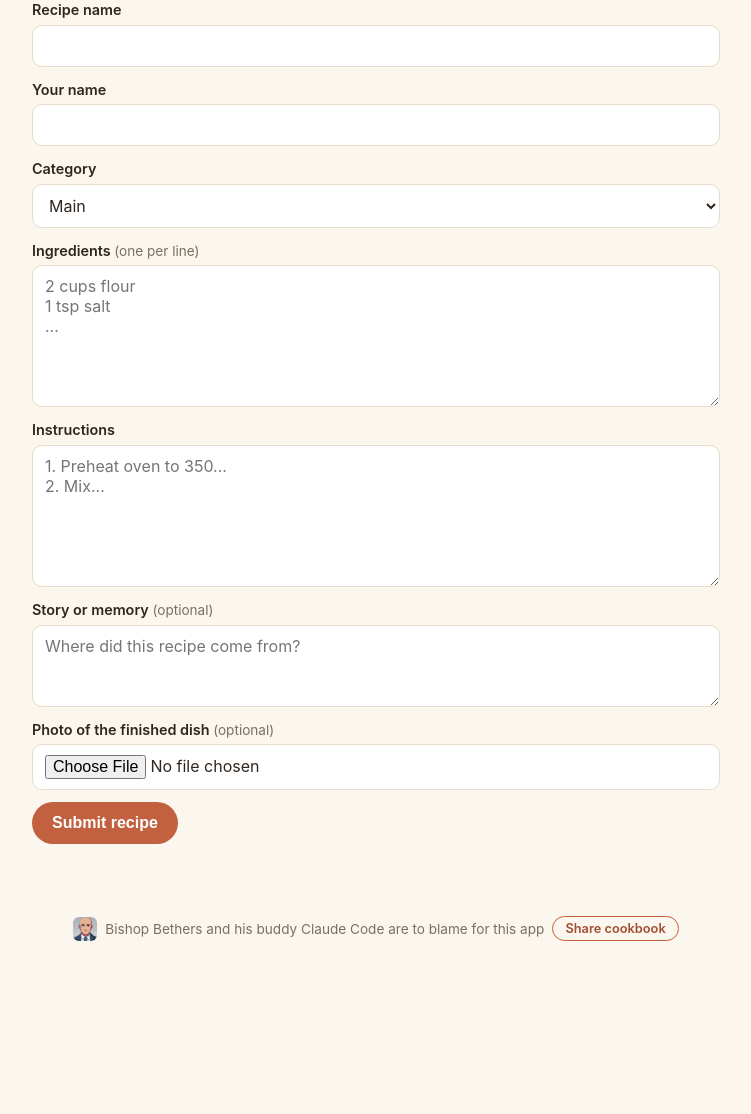
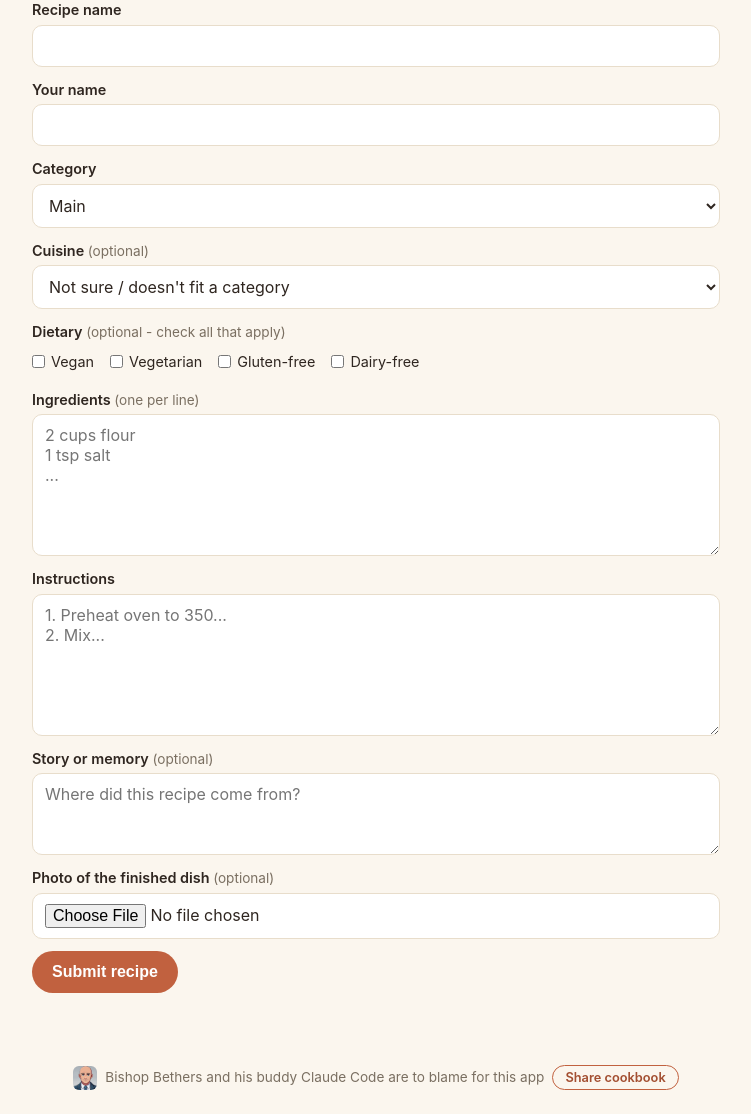
Before and after one commit to mbethers/ward-recipe-book, a Flask app: page /submit in a window 1280 px wide. Shown: the part 220-1334 px from the top of the page, without its empty margins (264-1015 px from the left). Before the commit the page ends 1161 px from the top, so only its background shows below. Run offline with Flask 3, Linux system fonts and the light colour scheme; some libraries are stand-ins or nearby versions.

Commit message:
Add Cuisine and Dietary filtering
- Cuisine: single-select, like Category (chip row, dropdown on submit/
  edit forms, AI guesses it for photo/PDF uploads same as category).
- Dietary: Vegan/Vegetarian/Gluten-free/Dairy-free, multi-select
  (checkboxes, toggleable chips with AND semantics - e.g. Vegan +
  Gluten-free shows only recipes tagged with both). Never AI-inferred -
  allergen mislabeling has real consequences, so these are always
  set by a human (the submitter, or the admin during review).
- Recipe cards and the detail page show cuisine/dietary badges when set.

Co-Authored-By: Claude Sonnet 5 <noreply@anthropic.com>

```diff
--- a/ai_parse.py
+++ b/ai_parse.py
@@ -6,24 +6,25 @@ import re
 
 import anthropic
 
-from db import CATEGORIES
+from db import CATEGORIES, CUISINES
 
 DEFAULT_MODEL = "claude-haiku-4-5-20251001"
 BETTER_MODEL = "claude-sonnet-5"
 
-SYSTEM_PROMPT = """You are transcribing a handwritten or printed recipe card, photo, \
+SYSTEM_PROMPT = f"""You are transcribing a handwritten or printed recipe card, photo, \
 or PDF for a church ward recipe book. Read the image carefully and extract the recipe.
 
 Return ONLY valid JSON, no preamble, no markdown code fences, no commentary. Use \
 exactly this shape:
 
-{
+{{
   "name": "recipe name",
-  "category": "one of Main, Side, Dessert, Bread, Breakfast, Other - your best guess",
+  "category": "one of {", ".join(CATEGORIES)} - your best guess",
+  "cuisine": "one of {", ".join(CUISINES)} - your best guess, or empty string if you can't tell",
   "ingredients": ["ingredient line 1", "ingredient line 2"],
   "instructions": ["step 1", "step 2"],
   "story": "any personal note, memory, or story visible on the card, or empty string if none"
-}
+}}
 
 Rules:
 - If any word or section is illegible, write [unclear] in its place rather than guessing.
@@ -32,6 +33,8 @@ Rules:
 - If you cannot determine a field at all, use an empty string or empty array - never \
 omit a key.
 - Do not add ingredients, steps, or commentary that are not visibly on the source.
+- Do NOT guess at dietary/allergen suitability (vegan, gluten-free, dairy-free, etc.) - \
+that isn't part of this task and is left for a human to confirm.
 """
 
 
@@ -100,6 +103,10 @@ def parse_recipe(file_bytes: bytes, media_type: str, use_better_model: bool = Fa
     if category not in CATEGORIES:
         category = "Other"
 
+    cuisine = (data.get("cuisine") or "").strip()
+    if cuisine not in CUISINES:
+        cuisine = "Other" if cuisine else ""
+
     ingredients = data.get("ingredients") or []
     instructions = data.get("instructions") or []
     if isinstance(ingredients, str):
@@ -110,6 +117,7 @@ def parse_recipe(file_bytes: bytes, media_type: str, use_better_model: bool = Fa
     return {
         "name": (data.get("name") or "").strip(),
         "category": category,
+        "cuisine": cuisine,
         "ingredients": "\n".join(str(i).strip() for i in ingredients if str(i).strip()),
         "instructions": "\n".join(str(s).strip() for s in instructions if str(s).strip()),
         "story": (data.get("story") or "").strip(),
--- a/app.py
+++ b/app.py
@@ -82,6 +82,8 @@ def index():
     conn = db.get_db()
     q = request.args.get("q", "").strip()
     category = request.args.get("category", "").strip()
+    cuisine = request.args.get("cuisine", "").strip()
+    active_dietary = [t for t in request.args.getlist("dietary") if t in db.DIETARY_TAGS]
 
     sql = """SELECT r.*,
                     COALESCE(AVG(rv.rating), 0)::float AS avg_rating,
@@ -100,15 +102,38 @@ def index():
     if category:
         sql += " AND r.category = %s"
         params.append(category)
+    if cuisine:
+        sql += " AND r.cuisine = %s"
+        params.append(cuisine)
+    for tag in active_dietary:
+        # Each selected tag must be present - "Vegan" + "Gluten-free" means both.
+        sql += " AND r.dietary_tags ILIKE %s"
+        params.append(f"%{tag}%")
     sql += " GROUP BY r.id ORDER BY LOWER(r.name) ASC"
 
     recipes = conn.execute(sql, params).fetchall()
+
+    # Precompute each dietary chip's toggle URL (add/remove itself from the
+    # active set while keeping q/category/cuisine and the other active tags).
+    dietary_chips = []
+    for tag in db.DIETARY_TAGS:
+        is_active = tag in active_dietary
+        next_tags = [t for t in active_dietary if t != tag] if is_active else active_dietary + [tag]
+        dietary_chips.append({
+            "tag": tag,
+            "active": is_active,
+            "url": url_for("index", q=q, category=category, cuisine=cuisine, dietary=next_tags),
+        })
+
     return render_template(
         "index.html",
         recipes=recipes,
         categories=db.CATEGORIES,
+        cuisines=db.CUISINES,
+        dietary_chips=dietary_chips,
         q=q,
         active_category=category,
+        active_cuisine=cuisine,
         intro_text=db.get_setting("intro_text", db.DEFAULT_INTRO_TEXT),
     )
 
@@ -220,7 +245,9 @@ def submit_dish_photo(recipe_id):
 
 @app.route("/submit", methods=["GET"])
 def submit_form():
-    return render_template("submit.html", categories=db.CATEGORIES)
+    return render_template(
+        "submit.html", categories=db.CATEGORIES, cuisines=db.CUISINES, dietary_options=db.DIETARY_TAGS
+    )
 
 
 @app.route("/submit/text", methods=["POST"])
@@ -236,6 +263,12 @@ def submit_text():
     if category not in db.CATEGORIES:
         category = "Other"
 
+    cuisine = form.get("cuisine") or ""
+    if cuisine not in db.CUISINES:
+        cuisine = ""
+
+    dietary_tags = ",".join(t for t in form.getlist("dietary") if t in db.DIETARY_TAGS)
+
     photo_url = None
     photo = request.files.get("photo")
     if photo and photo.filename:
@@ -244,14 +277,16 @@ def submit_text():
     conn = db.get_db()
     new_id = conn.execute(
         """INSERT INTO recipes
-           (name, submitter_name, category, ingredients, instructions,
-            story, photo_path, status, submitted_at)
-           VALUES (%s, %s, %s, %s, %s, %s, %s, 'pending', %s)
+           (name, submitter_name, category, cuisine, dietary_tags, ingredients,
+            instructions, story, photo_path, status, submitted_at)
+           VALUES (%s, %s, %s, %s, %s, %s, %s, %s, %s, 'pending', %s)
            RETURNING id""",
         (
             name,
             submitter_name,
             category,
+            cuisine,
+            dietary_tags,
             (form.get("ingredients") or "").strip(),
             (form.get("instructions") or "").strip(),
             (form.get("story") or "").strip(),
@@ -307,6 +342,7 @@ def submit_photo():
     parsed = {
         "name": "",
         "category": "Other",
+        "cuisine": "",
         "ingredients": "",
         "instructions": "",
         "story": "",
@@ -323,14 +359,15 @@ def submit_photo():
     display_name = parsed["name"] or "(untitled - needs review)"
     new_id = conn.execute(
         """INSERT INTO recipes
-           (name, submitter_name, category, ingredients, instructions,
+           (name, submitter_name, category, cuisine, ingredients, instructions,
             story, source_image_path, status, submitted_at, parse_model)
-           VALUES (%s, %s, %s, %s, %s, %s, %s, 'pending', %s, %s)
+           VALUES (%s, %s, %s, %s, %s, %s, %s, %s, 'pending', %s, %s)
            RETURNING id""",
         (
             display_name,
             submitter_name,
             parsed["category"],
+            parsed.get("cuisine", ""),
             parsed["ingredients"],
             parsed["instructions"],
             parsed["story"],
@@ -428,7 +465,15 @@ def admin_recipe_edit(recipe_id):
     recipe = conn.execute("SELECT * FROM recipes WHERE id = %s", (recipe_id,)).fetchone()
     if not recipe:
         abort(404)
-    return render_template("admin_edit.html", recipe=recipe, categories=db.CATEGORIES)
+    active_dietary = set(recipe["dietary_tags"].split(",")) if recipe["dietary_tags"] else set()
+    return render_template(
+        "admin_edit.html",
+        recipe=recipe,
+        categories=db.CATEGORIES,
+        cuisines=db.CUISINES,
+        dietary_options=db.DIETARY_TAGS,
+        active_dietary=active_dietary,
+    )
 
 
 def _save_recipe_fields(conn, recipe_id, form):
@@ -437,13 +482,21 @@ def _save_recipe_fields(conn, recipe_id, form):
     if category not in db.CATEGORIES:
         category = "Other"
 
+    cuisine = form.get("cuisine") or ""
+    if cuisine not in db.CUISINES:
+        cuisine = ""
+
+    dietary_tags = ",".join(t for t in form.getlist("dietary") if t in db.DIETARY_TAGS)
+
     conn.execute(
-        """UPDATE recipes SET name=%s, submitter_name=%s, category=%s,
-           ingredients=%s, instructions=%s, story=%s WHERE id=%s""",
+        """UPDATE recipes SET name=%s, submitter_name=%s, category=%s, cuisine=%s,
+           dietary_tags=%s, ingredients=%s, instructions=%s, story=%s WHERE id=%s""",
         (
             (form.get("name") or "").strip(),
             (form.get("submitter_name") or "").strip(),
             category,
+            cuisine,
+            dietary_tags,
             (form.get("ingredients") or "").strip(),
             (form.get("instructions") or "").strip(),
             (form.get("story") or "").strip(),
--- a/db.py
+++ b/db.py
@@ -15,6 +15,17 @@ from psycopg.rows import dict_row
 from flask import g
 
 CATEGORIES = ["Main", "Side", "Dessert", "Bread", "Breakfast", "Other"]
+
+CUISINES = [
+    "American", "Mexican", "Italian", "Indian", "Chinese", "Thai", "Japanese",
+    "Korean", "Vietnamese", "Filipino", "Chilean", "Brazilian", "Peruvian",
+    "Greek", "French", "German", "Middle Eastern", "Hawaiian/Pacific Islander",
+    "African", "Other",
+]
+
+# Not mutually exclusive - stored as a comma-separated list on the recipe
+# (e.g. "Vegan,Gluten-free"), unlike category/cuisine which are single-select.
+DIETARY_TAGS = ["Vegan", "Vegetarian", "Gluten-free", "Dairy-free"]
 
 SCHEMA = """
 CREATE TABLE IF NOT EXISTS recipes (
@@ -64,6 +75,13 @@ CREATE TABLE IF NOT EXISTS settings (
 DROP_THEMES = """
 ALTER TABLE recipes DROP COLUMN IF EXISTS theme_tag;
 DROP TABLE IF EXISTS themes;
+"""
+
+# Adds cuisine (single-select, like category) and dietary_tags (comma-separated,
+# multi-select) to existing databases. Safe to run on every startup.
+ADD_CUISINE_AND_DIETARY = """
+ALTER TABLE recipes ADD COLUMN IF NOT EXISTS cuisine TEXT NOT NULL DEFAULT '';
+ALTER TABLE recipes ADD COLUMN IF NOT EXISTS dietary_tags TEXT NOT NULL DEFAULT '';
 """
 
 DEFAULT_INTRO_TEXT = (
@@ -125,6 +143,7 @@ def init_db():
         with conn.cursor() as cur:
             cur.execute(SCHEMA)
             cur.execute(DROP_THEMES)
+            cur.execute(ADD_CUISINE_AND_DIETARY)
             cur.execute(
                 """INSERT INTO settings (key, value) VALUES ('intro_text', %s)
                    ON CONFLICT (key) DO NOTHING""",
--- a/static/style.css
+++ b/static/style.css
@@ -153,6 +153,7 @@ h2 { font-size: 1.1rem; margin: 20px 0 8px; }
 }
 .chip:hover { text-decoration: none; border-color: var(--terracotta); }
 .chip-active { background: var(--duke-navy); color: #fff; border-color: var(--duke-navy); }
+.chip-dietary.chip-active { background: var(--sage); color: #fff; border-color: var(--sage); }
 
 /* Recipe grid */
 .recipe-grid {
@@ -193,6 +194,12 @@ h2 { font-size: 1.1rem; margin: 20px 0 8px; }
   border-radius: 999px;
 }
 .badge-muted { background: var(--muted); }
+.badge-cuisine {
+  background: transparent;
+  color: var(--muted);
+  border: 1px solid var(--border);
+  margin-left: 4px;
+}
 
 .empty-state { color: var(--muted); padding: 32px 0; text-align: center; }
 
@@ -239,6 +246,15 @@ form input[type=file], form select, form textarea {
   color: var(--ink);
 }
 form textarea { resize: vertical; }
+.checkbox-group { display: flex; flex-wrap: wrap; gap: 8px 16px; margin: -4px 0 16px; }
+.checkbox-group .checkbox-option {
+  display: flex;
+  align-items: center;
+  gap: 6px;
+  font-weight: 400;
+  margin-bottom: 0;
+}
+.checkbox-group .checkbox-option input[type=checkbox] { width: auto; margin: 0; }
 
 .primary-btn, .secondary-btn, .danger-btn {
   padding: 12px 20px;
--- a/templates/recipe.html
+++ b/templates/recipe.html
@@ -10,6 +10,10 @@
   {% endif %}
 
   <span class="badge">{{ recipe.category }}</span>
+  {% if recipe.cuisine %}<span class="badge badge-cuisine">{{ recipe.cuisine }}</span>{% endif %}
+  {% for tag in recipe.dietary_tags.split(',') if tag.strip() %}
+    <span class="badge">{{ tag }}</span>
+  {% endfor %}
   <h1>{{ recipe.name }}</h1>
   <p class="muted">Submitted by {{ recipe.submitter_name }} - added {{ (recipe.reviewed_at or recipe.submitted_at)|shortdate }}</p>
 
--- a/templates/submit.html
+++ b/templates/submit.html
@@ -23,6 +23,22 @@
       {% for c in categories %}<option value="{{ c }}">{{ c }}</option>{% endfor %}
     </select>
   </label>
+
+  <label>Cuisine <span class="hint">(optional)</span>
+    <select name="cuisine">
+      <option value="">Not sure / doesn't fit a category</option>
+      {% for c in cuisines %}<option value="{{ c }}">{{ c }}</option>{% endfor %}
+    </select>
+  </label>
+
+  <label>Dietary <span class="hint">(optional - check all that apply)</span></label>
+  <div class="checkbox-group">
+    {% for tag in dietary_options %}
+      <label class="checkbox-option">
+        <input type="checkbox" name="dietary" value="{{ tag }}"> {{ tag }}
+      </label>
+    {% endfor %}
+  </div>
 
   <label>Ingredients <span class="hint">(one per line)</span>
     <textarea name="ingredients" rows="6" placeholder="2 cups flour&#10;1 tsp salt&#10;..."></textarea>
```
Also changed, not shown: templates/admin_edit.html (+18 -0 lines), templates/index.html (+23 -3 lines).
